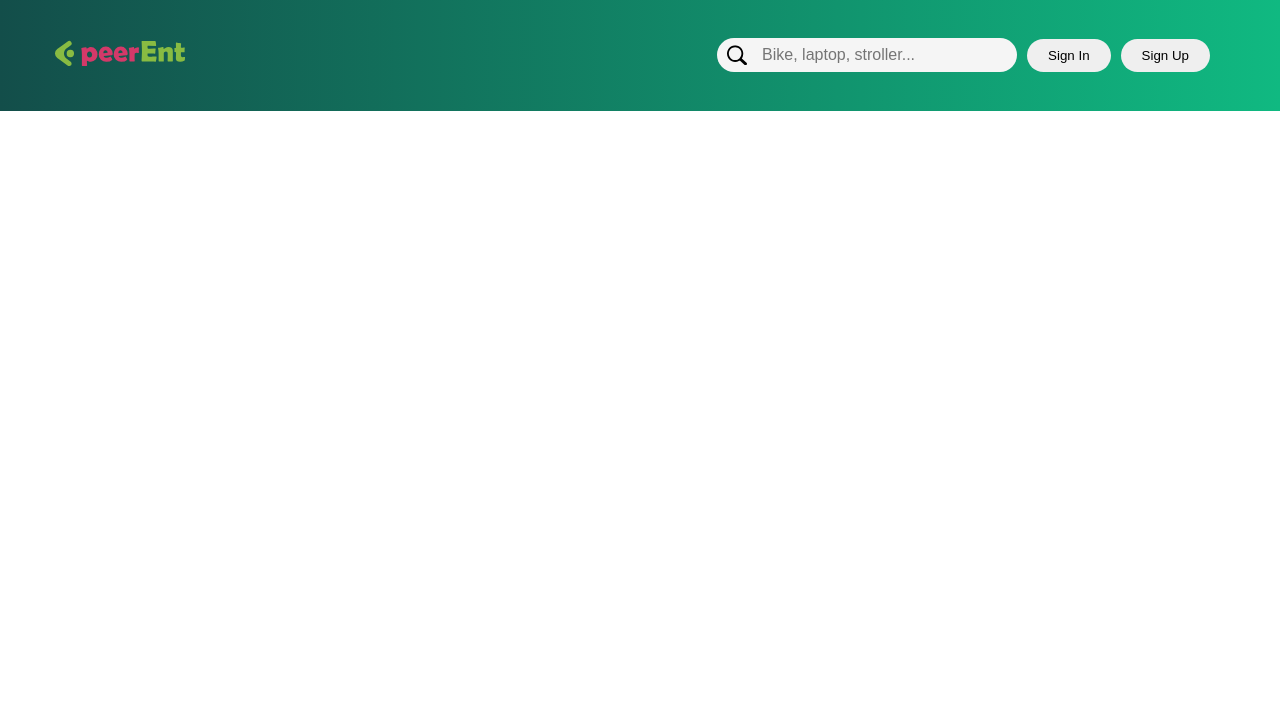
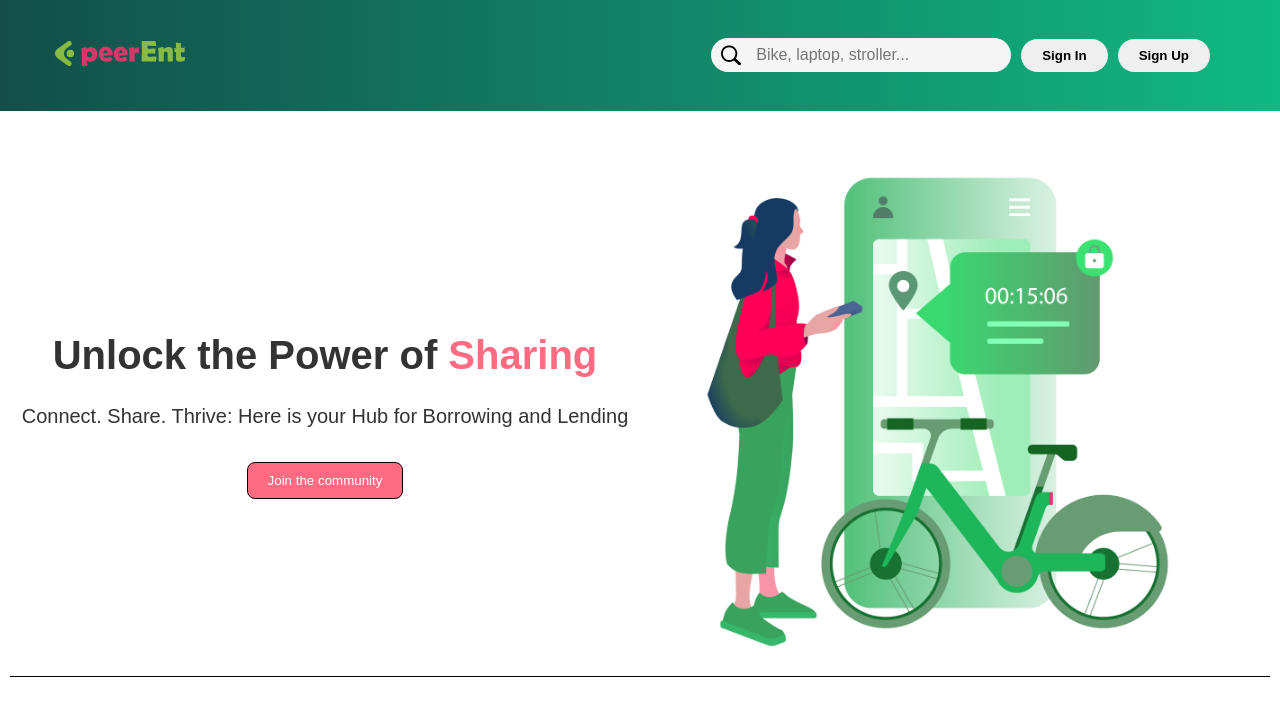
Before and after one commit to 29Kumait/HYF-B-45, a React app in the folder client/: page / in a window 1280 px wide. Shown: the top 716 px of the page. Built offline with nearby package versions, Linux system fonts and the light colour scheme.

Commit message:
added an image and text in the home page as welcoming message

```diff
--- a/client/src/App.css
+++ b/client/src/App.css
@@ -2,6 +2,7 @@ body {
   margin: 0;
   padding: 0;
   font-family: Arial, sans-serif;
+  padding-top: 100px;
 }
 
 /* Apply styles to all elements */
--- a/client/src/components/header/Header.css
+++ b/client/src/components/header/Header.css
@@ -57,6 +57,7 @@
   padding: 8px 20px;
   border-radius: 20px;
   margin-left: 10px;
+  font-weight: bold;
   cursor: pointer;
   transition: all 0.3s ease;
 }
--- /dev/null
+++ b/client/src/components/header/Landing.css
@@ -0,0 +1,68 @@
+.landing-container {
+  display: flex;
+  align-items: center;
+  justify-content: center;
+  text-align: center;
+  margin-top: 36px;
+  margin-left: 10px;
+  margin-right: 10px;
+  border-bottom: 1px solid black;
+}
+
+.landing-text {
+  width: 50%;
+}
+
+.landing-title {
+  color: #333333;
+  font-size: 2.5rem;
+  font-weight: bold;
+  margin-top: 20px;
+}
+
+.landing-subtitle {
+  color: #333333;
+  font-size: 1.25rem;
+  font-weight: normal;
+}
+
+.landing-button {
+  background-color: var(--pink);
+  color: #ffffff;
+  border: 1px solid #000000;
+  border-radius: 8px;
+  padding: 10px 20px;
+  margin-top: 20px;
+  transition: all 0.3s ease;
+}
+
+.landing-button:hover {
+  background-color: #000000;
+  color: #ffffff;
+}
+
+.landing-image {
+  width: 50%;
+  max-width: 70%;
+  border-radius: 20px;
+  object-fit: cover;
+}
+
+.text-pink {
+  color: var(--pink);
+}
+
+@media (max-width: 768px) {
+  .landing-container {
+    flex-direction: column;
+  }
+
+  .landing-text {
+    width: 100%;
+  }
+
+  .landing-image {
+    width: 80%;
+    margin-top: 20px;
+  }
+}
--- /dev/null
+++ b/client/src/components/header/Landing.jsx
@@ -0,0 +1,24 @@
+import React from "react";
+import "./Landing.css"; // Importing the CSS file
+import LandingImg from "../../assets/landing.png";
+
+function Landing() {
+  return (
+    <>
+      <div className="landing-container">
+        <div className="landing-text">
+          <h1 className="landing-title">
+            Unlock the Power of <span className="text-pink">Sharing</span>
+          </h1>
+          <h1 className="landing-subtitle">
+            Connect. Share. Thrive: Here is your Hub for Borrowing and Lending
+          </h1>
+          <button className="landing-button">Join the community</button>
+        </div>
+        <img src={LandingImg} alt="Landing" className="landing-image" />
+      </div>
+    </>
+  );
+}
+
+export default Landing;
--- a/client/src/pages/Home/Home.jsx
+++ b/client/src/pages/Home/Home.jsx
@@ -1,5 +1,6 @@
 import React from "react";
 import Header from "../../components/header/Header";
+import Landing from "../../components/header/Landing";
 
 import TEST_ID from "./Home.testid";
 
@@ -7,6 +8,7 @@ const Home = () => {
   return (
     <div data-testid={TEST_ID.container}>
       <Header />
+      <Landing />
     </div>
   );
 };
```
Also changed, not shown: client/src/assets/landing.png (added).
